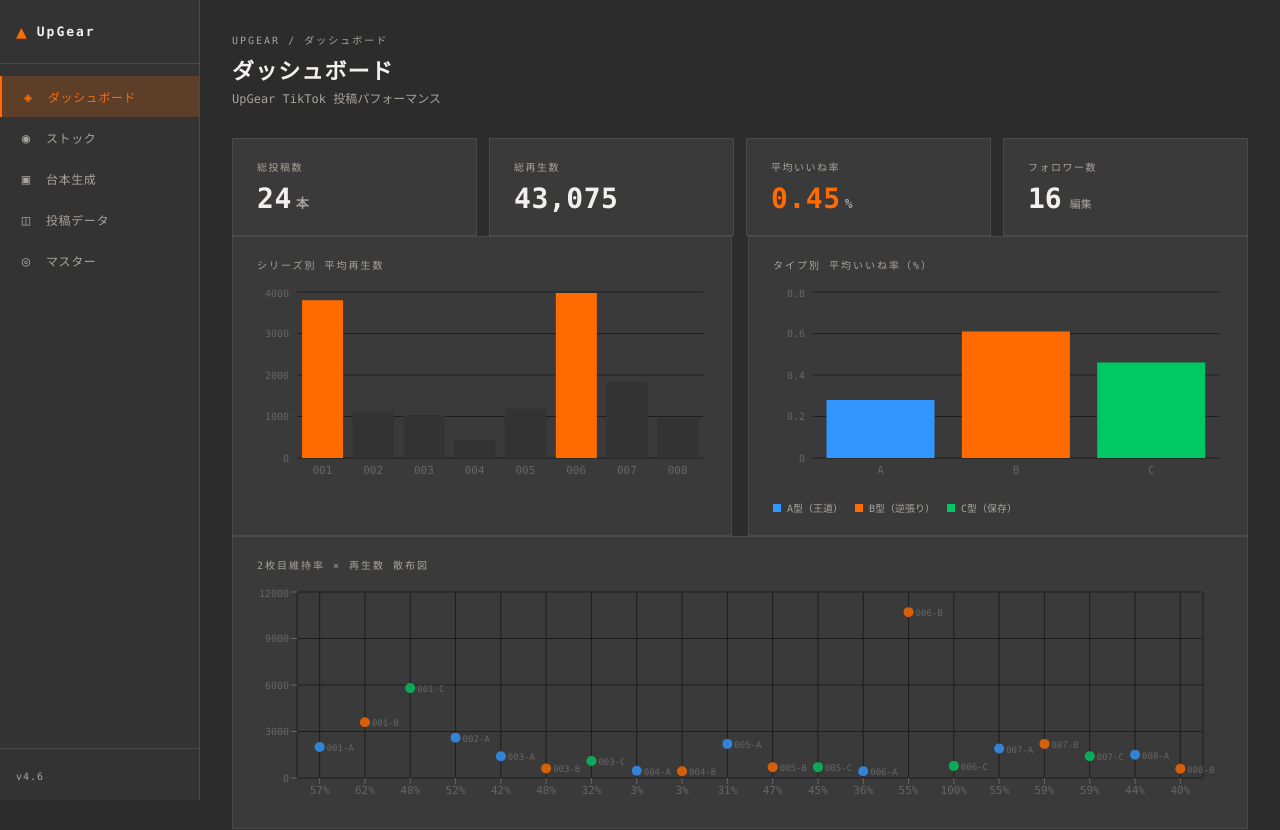
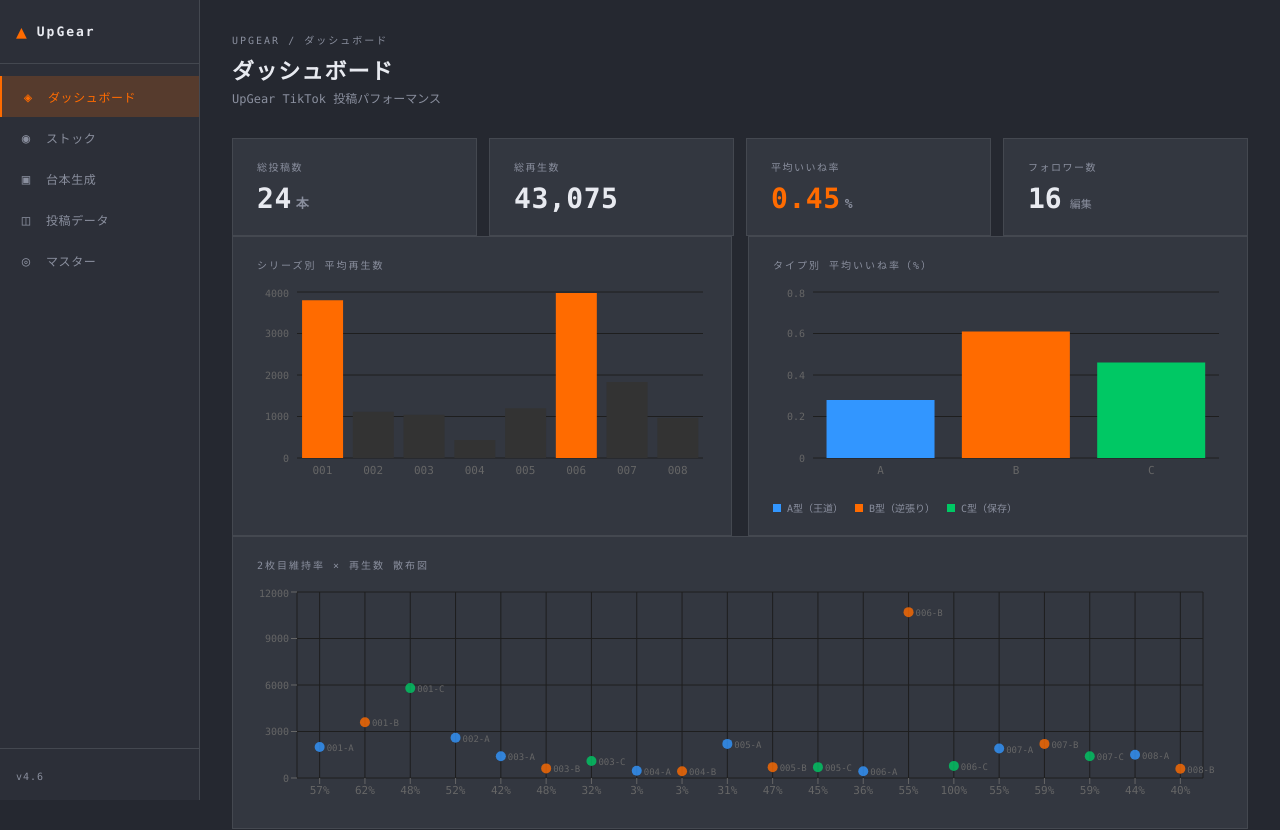
Before and after one commit to portgasdren2001-png/UpGear, a React (Vite) app in the folder upgear-app/: page / in a window 1280 px wide. Shown: the top 830 px of the page. Built offline with nearby package versions, Linux system fonts and the light colour scheme.

Commit message:
style: カラーテーマを青みがかった冷たいグレーに変更
Co-Authored-By: Claude Sonnet 4.6 <noreply@anthropic.com>
Claude-Session: https://claude.ai/code/session_012UwvrZ2j4CMo6tPnHzcvsM

```diff
--- a/upgear-app/src/components/Layout.css
+++ b/upgear-app/src/components/Layout.css
@@ -1,10 +1,10 @@
 :root {
-  --bg: #2c2c2c;
-  --bg2: #333333;
-  --bg3: #3a3a3a;
-  --border: #4a4a4a;
-  --text: #f2f0ed;
-  --text-dim: #a8a49e;
+  --bg: #252830;
+  --bg2: #2c2f38;
+  --bg3: #333740;
+  --border: #444850;
+  --text: #e8eaf0;
+  --text-dim: #8a8f9e;
   --accent: #FF6B00;
   --accent-dim: rgba(255, 107, 0, 0.2);
   --sidebar-w: 200px;
--- a/upgear-app/src/index.css
+++ b/upgear-app/src/index.css
@@ -1,8 +1,8 @@
 * { box-sizing: border-box; margin: 0; padding: 0; }
 
 body {
-  background: #2c2c2c;
-  color: #f2f0ed;
+  background: #252830;
+  color: #e8eaf0;
   font-family: "SF Mono", "Fira Code", Consolas, monospace;
   -webkit-font-smoothing: antialiased;
 }
@@ -15,10 +15,10 @@ body {
   width: 4px;
   height: 4px;
 }
-::-webkit-scrollbar-track { background: #2c2c2c; }
-::-webkit-scrollbar-thumb { background: #555; }
+::-webkit-scrollbar-track { background: #252830; }
+::-webkit-scrollbar-thumb { background: #50545e; }
 
 input[type="number"]::-webkit-inner-spin-button,
 input[type="number"]::-webkit-outer-spin-button { opacity: 0.4; }
 
-select option { background: #333; color: #f2f0ed; }
+select option { background: #2c2f38; color: #e8eaf0; }
```
